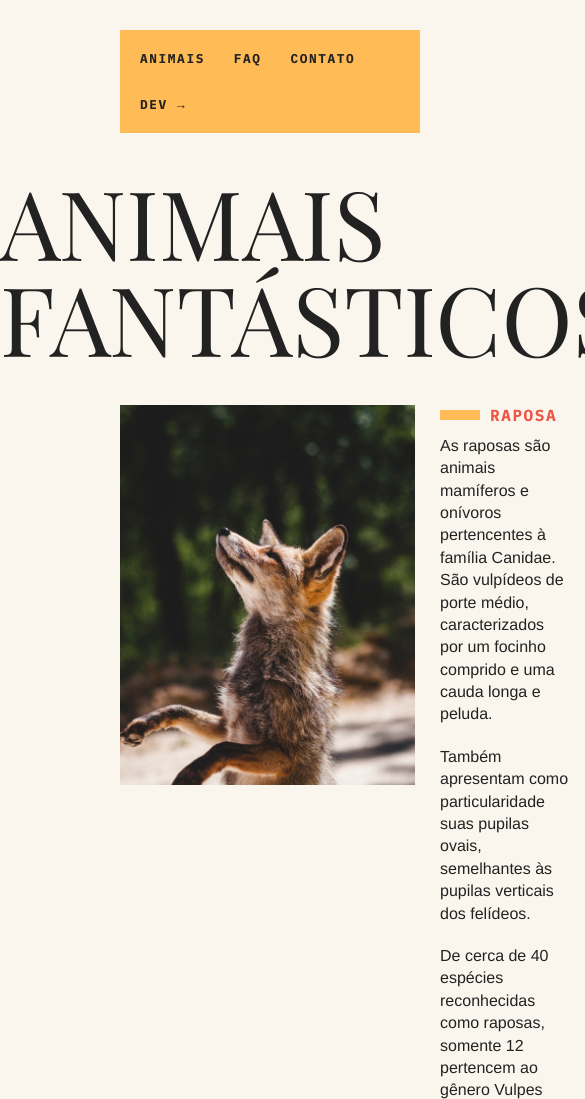
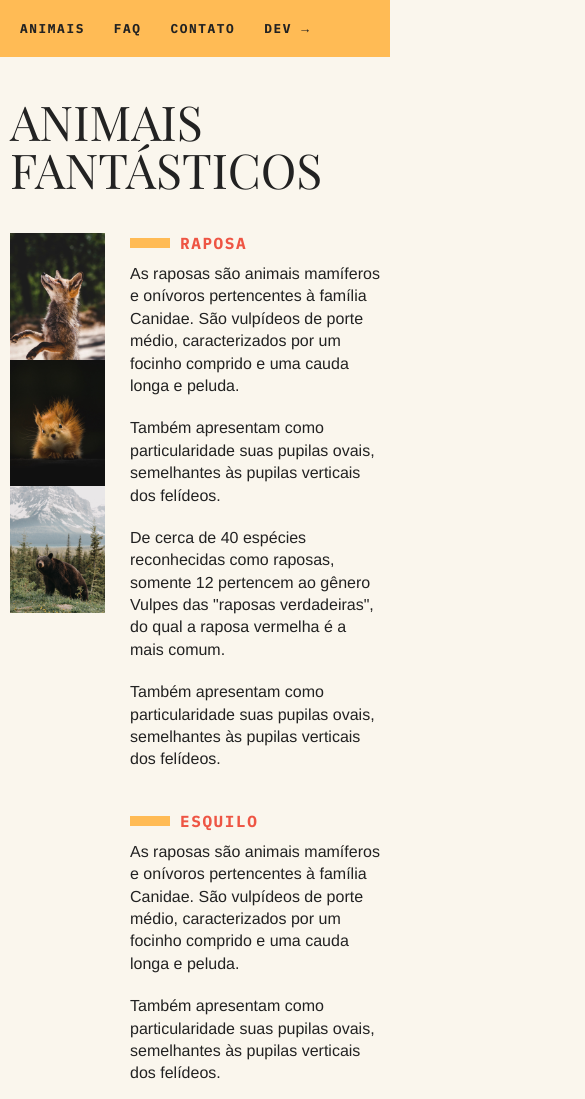
Before and after one commit to LuizBrazBR/FantasticBeasts, a plain HTML site: page index.html in a window 390 px wide. Shown: the top 1099 px of the page, 585 px wide, since content can reach past the window. Drawn offline with Linux system fonts and the light colour scheme.

Commit message:
Reponsivo

```diff
--- a/css/style.css
+++ b/css/style.css
@@ -37,7 +37,7 @@ body {
   grid-template-columns: 1fr 120px minmax(300px, 800px) 1fr;
   grid-template-areas:
     ". . nav nav"
-    ". titulo titulo titulo"
+    ". titulo titulo ."
     ". . conteudo ."
     ". titulo-faq titulo-faq titulo-faq"
     ". . faq ."
@@ -45,7 +45,37 @@ body {
     ". . contato contato"
     ". . footer footer";
   color: #222222;
-  padding: 30px 0 30px 0;
+  padding: 30px 0 30px 30px;
+}
+
+@media (max-width: 800px) {
+  body {
+    grid-template-columns: 10px 1fr 10px;
+    grid-template-areas:
+      "nav nav nav"
+      ". titulo ."
+      ". conteudo ."
+      ". titulo-faq ."
+      ". faq ."
+      ". titulo-contato ."
+      ". contato ."
+      "footer footer footer";
+    padding: 0 0 0 0;
+  }
+  .titulo,
+  .titulo-faq,
+  .titulo-contato {
+    font-size: 48px !important;
+  }
+
+  .conteudo {
+    grid-template-columns: 100px 1fr !important;
+  }
+
+  .contato {
+    display: grid;
+    grid-template-columns: 100% !important;
+  }
 }
 
 a {
--- a/index.html
+++ b/index.html
@@ -28,10 +28,7 @@
         </ul>
       </nav>
     </header>
-    <h1 class="titulo" id="animais">
-      Animais <br />
-      Fantásticos
-    </h1>
+    <h1 class="titulo" id="animais">Animais Fantásticos</h1>
     <section class="conteudo">
       <ul class="conteudo-imagem">
         <li>
@@ -211,10 +208,10 @@
     </section>
     <h1 class="titulo-contato" id="contato">Contato</h1>
     <section class="contato">
-      <div>
+      <div class="contato-mapa">
         <img src="./img/mapa.png" alt="" />
       </div>
-      <ul>
+      <ul class="contato-txt">
         <li>contato@origamid.com</li>
         <li>+55 (21) 9999-9999</li>
         <li>Rua do Conde, nº 21</li>
```
